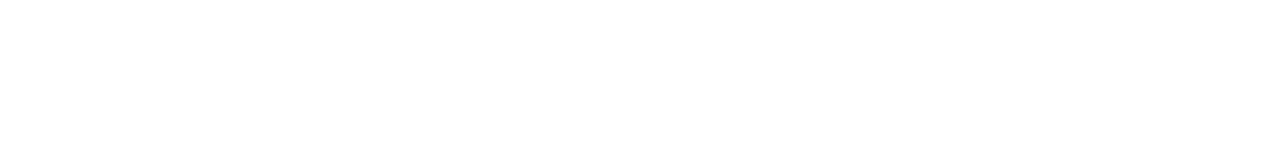
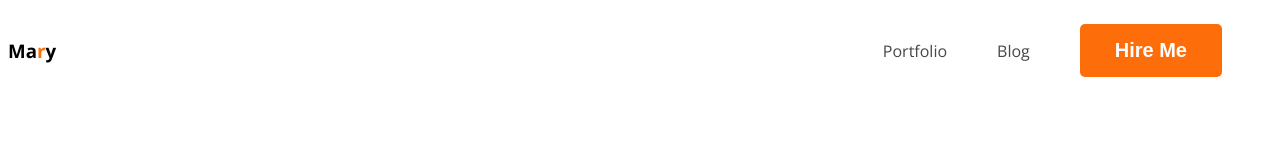
Before and after one commit to Rokib2/Developer-Portfolio, a plain HTML site: page index.html in a window 1280 px wide. Drawn offline with nearby package versions, Linux system fonts and the light colour scheme.

Commit message:
new work added

```diff
--- a/index.html
+++ b/index.html
@@ -1,11 +1,36 @@
 <!DOCTYPE html>
 <html lang="en">
+
 <head>
   <meta charset="UTF-8">
   <meta name="viewport" content="width=device-width, initial-scale=1.0">
   <title>Devoloper Portfolio</title>
+
+  <link rel="preconnect" href="https://fonts.googleapis.com">
+  <link rel="preconnect" href="https://fonts.gstatic.com" crossorigin>
+  <link href="https://fonts.googleapis.com/css2?family=Open+Sans:wght@400;700;800&display=swap" rel="stylesheet">
+
+  <link rel="stylesheet" href="styles/portfolio.css">
+
 </head>
+
 <body>
+  <header>
+    <nav>
+      <h3>Ma<span class="text-primary">r</span>y</h3>
+      <ul>
+        <li><a href="">Portfolio</a></li>
+        <li><a href="">Blog</a></li>
+        <li><a href=""><button class="btn-primary">Hire Me</button></a></li>
+      </ul>
+    </nav>
+  </header>
+  <main>
 
+  </main>
+  <footer>
+
+  </footer>
 </body>
+
 </html>
--- /dev/null
+++ b/styles/portfolio.css
@@ -0,0 +1,45 @@
+/* common shared style */
+body{
+font-family: 'Lato', sans-serif;
+font-family: 'Open Sans', sans-serif;
+}
+.text-primary{
+  color: #FD6E0A;
+}
+
+.btn-primary{
+  border-radius: 5px;
+  background: #FD6E0A;
+  border: 0;
+  color: white;
+  font-size: 20px;
+  font-weight: 700;
+  padding: 15px 35px;
+}
+
+
+/* nave related style */
+nav{
+  display: flex;
+  justify-content: space-between;
+  align-items: center;
+}
+.nav title{
+color:#181818);
+font-size: 45px;
+font-weight: 800;
+}
+nav > ul{
+  display: flex;
+  align-items: center;
+}
+
+nav li {
+  list-style: none;
+  margin-right: 50px;
+}
+
+nav a {
+  text-decoration: none;
+  color: #474747;
+}
```
